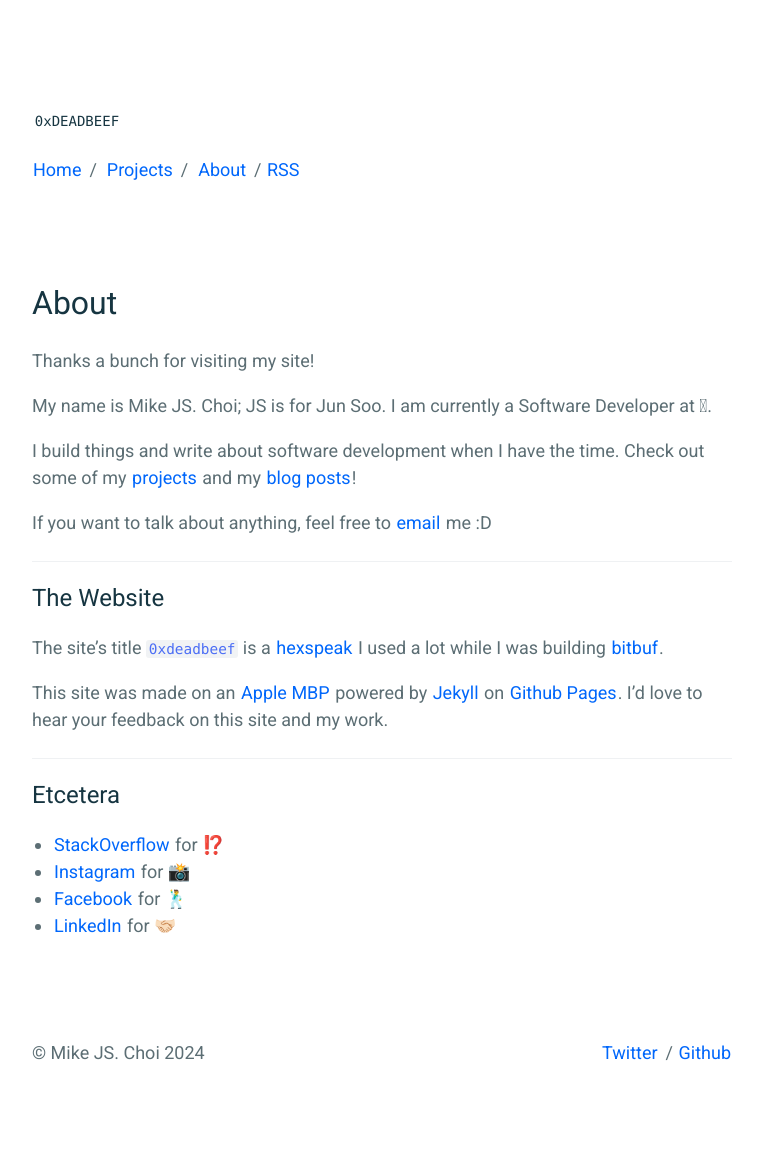
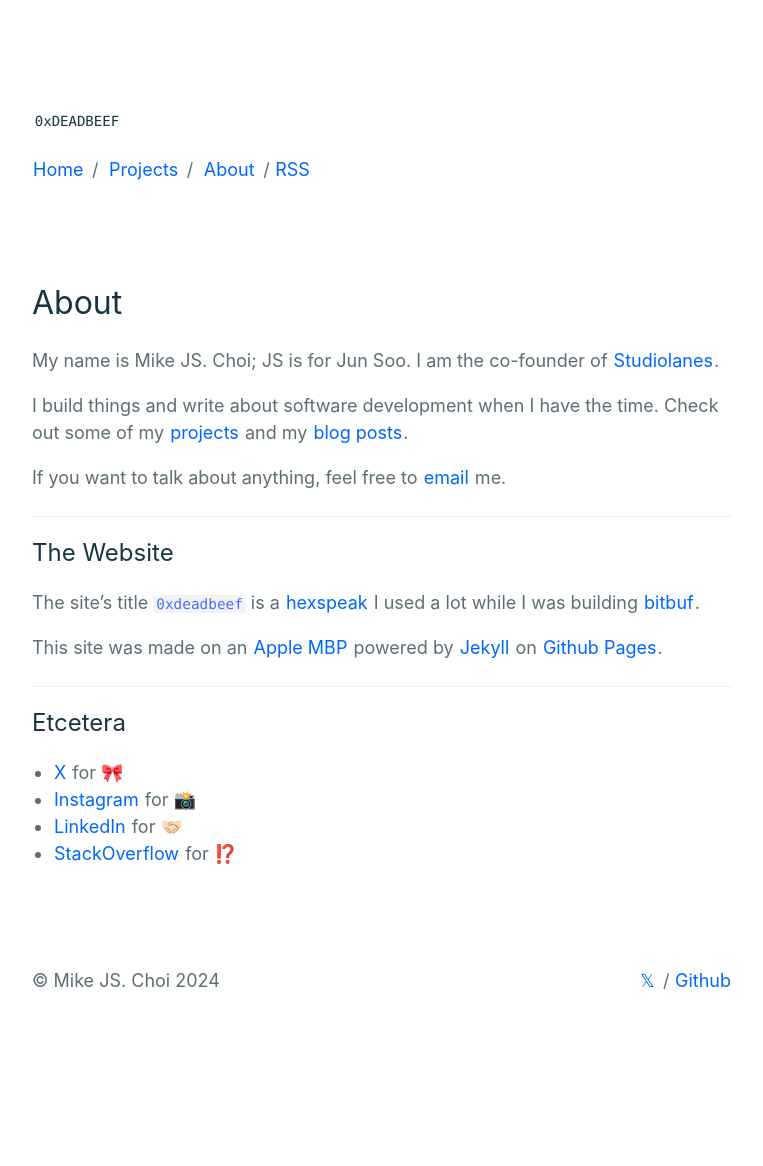
Before and after one commit to mkchoi212/mkchoi212.github.io, a Jekyll site: the page built from _pages/About.md, in a window 1280 px wide. Shown: the whole page, without its empty margins (258-1021 px from the left). Built offline with Jekyll 4.4.1, drawn with Linux system fonts in a browser that asks for light colours; after the commit the page ends 1094 px from its top, so only the background shows below that.

```diff
--- a/_includes/footer.html
+++ b/_includes/footer.html
@@ -1,4 +1,4 @@
 <footer class="c-page__footer">
     <p>&copy; {{ site.author }} {{ 'now' | date: '%Y' }}</p>
-    <p>{% if site.twitter_username %}<a href="https://twitter.com/{{ site.twitter_username }}">Twitter</a><span class="u-separate"></span>{% endif %}{% if site.github_username %}<a href="https://github.com/{{ site.github_username }}">Github</a>{% endif %}</p>
+    <p>{% if site.twitter_username %}<a href="https://twitter.com/{{ site.twitter_username }}">𝕏</a><span class="u-separate"></span>{% endif %}{% if site.github_username %}<a href="https://github.com/{{ site.github_username }}">Github</a>{% endif %}</p>
 </footer>
--- a/_includes/head.html
+++ b/_includes/head.html
@@ -6,7 +6,6 @@
     <title>{% if page.title %}{{ page.title }} - {% endif %}{{ site.title }}</title>
     <meta name="description" content="{% if page.excerpt %}{{ page.excerpt | strip_html | strip_newlines | truncate: 160 }}{% else %}{{ site.description }}{% endif %}">
 
-    <link href='https://fonts.googleapis.com/css?family=Roboto+Mono|Roboto:300,400,900,400italic' rel='stylesheet' type='text/css'>
     <link rel="stylesheet" href="{{ "/css/main.css" | prepend: site.baseurl }}">
     <link rel="canonical" href="{{ page.url | replace:'index.html','' | prepend: site.baseurl | prepend: site.url }}">
     <link rel="alternate" type="application/rss+xml" title="{{ site.title }}" href="{{ "/feed.xml" | prepend: site.baseurl | prepend: site.url }}">
--- a/_pages/About.md
+++ b/_pages/About.md
@@ -4,14 +4,12 @@ title: About
 permalink: /about/
 ---
 
-Thanks a bunch for visiting my site!
-
-My name is Mike JS. Choi; JS is for Jun Soo. I am currently a Software Developer at .
+My name is Mike JS. Choi; JS is for Jun Soo. I am the co-founder of [Studiolanes](https://www.studiolanes.com).
 
 I build things and write about software development when I have the time.
-Check out some of my [projects](https://deadbeef.me/projects/) and my [blog posts](https://deadbeef.me)!
+Check out some of my [projects](https://deadbeef.me/projects/) and my [blog posts](https://deadbeef.me).
 
-If you want to talk about anything, feel free to [email](mailto:mkchoi212@icloud.com) me :D
+If you want to talk about anything, feel free to [email](mailto:mkchoi212@gmail.com) me.
 
 ----
 
@@ -20,13 +18,12 @@ If you want to talk about anything, feel free to [email](mailto:mkchoi212@icloud
 The site's title `0xdeadbeef` is a [hexspeak](https://en.wikipedia.org/wiki/Hexspeak) I used a lot while I was building [bitbuf](https://github.com/mkchoi212/bitbuf).
 
 This site was made on an [Apple MBP](https://www.apple.com/) powered by [Jekyll](https://jekyllrb.com) on [Github Pages](https://pages.github.com).
-I'd love to hear your feedback on this site and my work.
 
 ----
 
 ## Etcetera
 
+- [X](https://www.x.com/guard_if) for 🎀
+- [Instagram](https://www.instagram.com/mikejschoi/) for 📸
+- [LinkedIn](https://www.linkedin.com/in/mikejschoi) for 🤝🏻
 - [StackOverflow](https://stackoverflow.com/users/4064189/mike-js-choi) for ⁉️
-- [Instagram](https://www.instagram.com/mikejschoi/) for 📸
-- [Facebook](https://www.facebook.com/mikejchoijr) for 🕺
-- [LinkedIn](https://www.linkedin.com/in/mikejschoi) for 🤝🏻
--- a/_sass/helpers/_mixins.scss
+++ b/_sass/helpers/_mixins.scss
@@ -16,7 +16,7 @@
 
 // Font families
 @mixin ff--sans-serif($font-weight: normal) {
-    font-family: 'Roboto', 'Helvetica Neue', Helvetica, sans-serif;
+    font-family: -apple-system, 'Helvetica Neue', Helvetica, Arial, sans-serif;
     font-weight: $font-weight;
 }
 
```
Also changed, not shown: _posts/2018-06-22-oss.md (+0 -1 lines), _posts/2023-01-25-studiolanes.md (added, +43 -0 lines), README.md.
